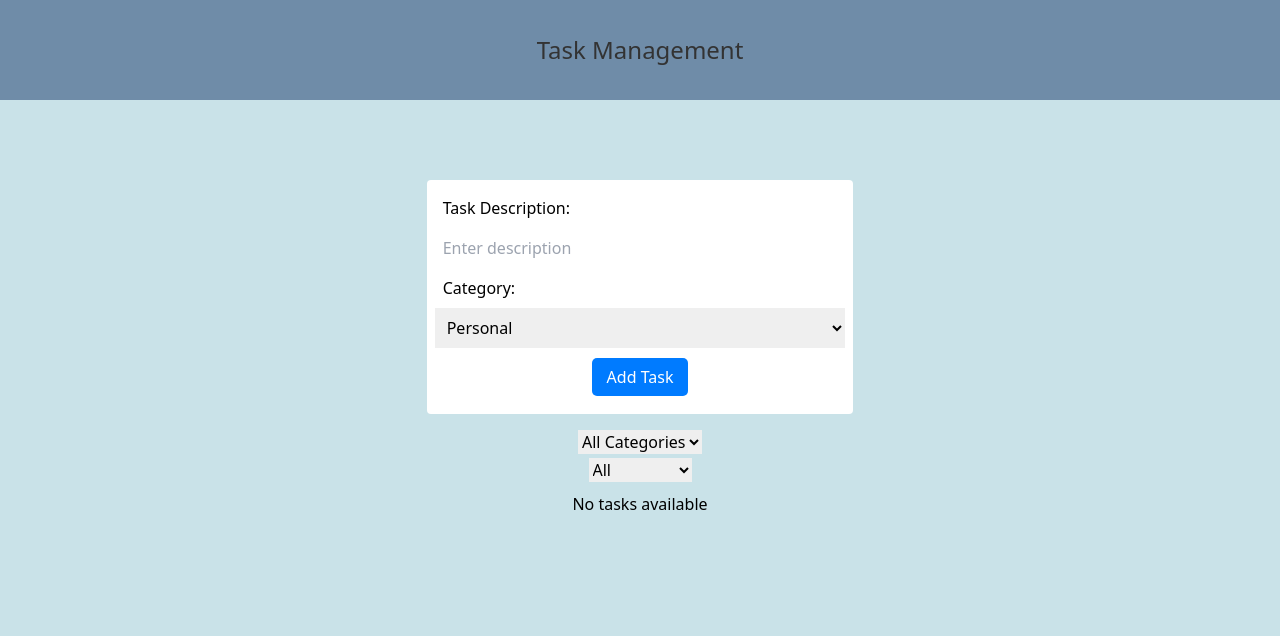
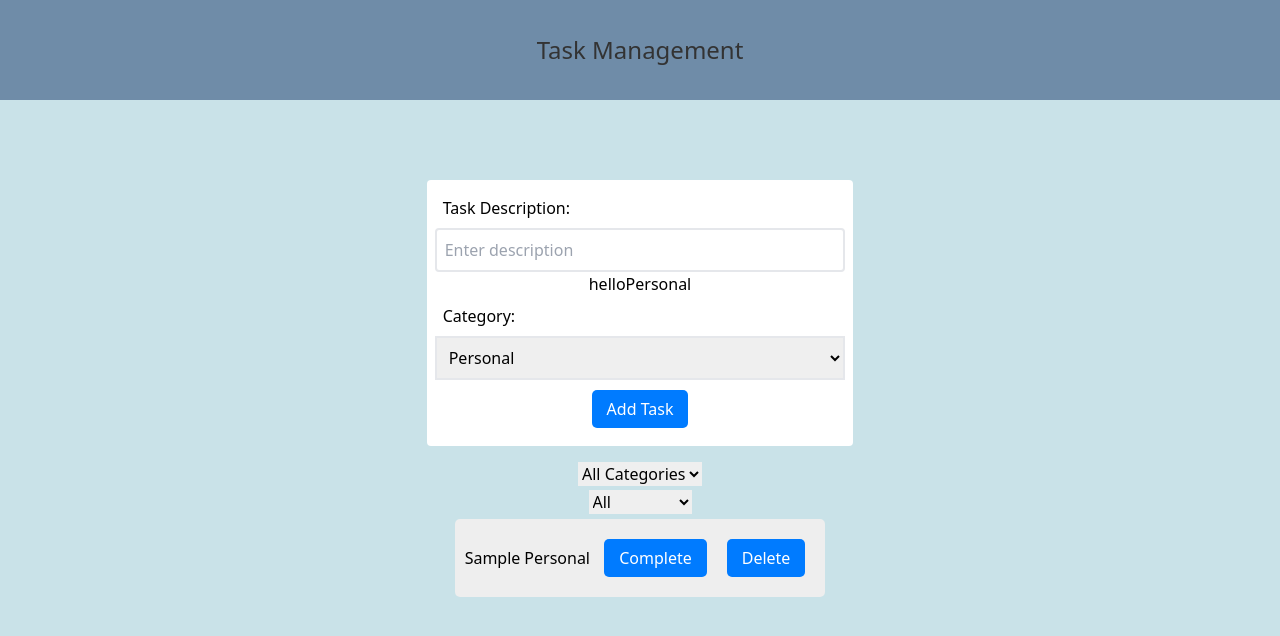
Before and after one commit to Nooah12/TMT, a Next.js app: page / in a window 1280 px wide. Both pictures are taken after typing "Sample" into the empty fields and a click on the button "Add Task". Shown: the top 636 px of the page. Built offline with nearby package versions, Linux system fonts and the light colour scheme.

Commit message:
more changes

```diff
--- a/src/app/page.tsx
+++ b/src/app/page.tsx
@@ -1,4 +1,89 @@
 'use client'
+import CategoryFilter from "@/components/CategoryFilter/CategoryFilter";
+import Header from "@/components/Header/Header";
+import StatusFilter from "@/components/StatusFilter/StatusFilter";
+import TaskInputForm from "@/components/TaskInputForm/TaskInputForm";
+import TaskList from "@/components/TaskList/TaskList";
+import { SetStateAction, useState } from "react";
+
+type Task = {
+  id: number;
+  description: string;
+  category: string;
+  status: string;
+  completed: boolean;
+};
+
+export default function Home() {
+  const [tasks, setTasks] = useState<Task[]>([]);
+  const [selectedCategory, setSelectedCategory] = useState('');
+  const [selectedStatus, setSelectedstatus] = useState('');
+
+  const categories = ['Personal', 'Work'];
+
+  const handleAddTask = (description: string, category: string, status: string) => {
+    const newTask = {
+      id: tasks.length + 1, // Generate a new ID
+      description,
+      category,
+      status,
+      completed: false, // Always false for new tasks
+    };
+    // Add the new task to the tasks array
+    setTasks([...tasks, newTask]);
+  };
+
+  // function för CategoryFilter o StatusFilter??
+  const handleCategoryChange = (category: string) => {
+    setSelectedCategory(category);
+    // category filtering logic here??
+  };
+
+  const handleStatusChange = (status: string) => {
+    setSelectedstatus(status);
+    // and status here??
+  };
+
+  // Add onCompleteTask and onDeleteTask functions??
+  const handleCompleteTask = (id: number) => {
+    const updatedTasks = tasks.map(task =>
+      task.id === id ? { ...task, completed: !task.completed } : task
+    );
+    setTasks(updatedTasks);
+  };
+
+  const handleDeleteTask = (id: number) => {
+    const updatedTasks = tasks.filter(task => task.id !== id);
+    setTasks(updatedTasks);
+  };
+
+// denna ok??
+  const filteredTasks = tasks.filter(task => {
+    const categoryMatches = selectedCategory ? task.category === selectedCategory : true;
+    const statusMatches = selectedStatus === 'completed' ? task.completed : selectedStatus === 'pending' ? !task.completed : true;
+    return categoryMatches && statusMatches;
+  });
+
+
+
+  return (
+    <>
+      <Header />
+    <main>
+      <TaskInputForm onAddTask={handleAddTask} />
+      <CategoryFilter categories={categories} selectedCategory={selectedCategory}
+        onChange={handleCategoryChange}
+      />
+      <StatusFilter selectedStatus={selectedStatus} onChange={handleStatusChange} />
+      <TaskList onCompleteTask={handleCompleteTask} onDeleteTask={handleDeleteTask} tasks={filteredTasks} />
+    </main>
+    </>
+  );
+}
+
+
+
+/* 'use client'
 import CategoryFilter from "@/components/CategoryFilter/CategoryFilter";
 import Header from "@/components/Header/Header";
 import StatusFilter from "@/components/StatusFilter/StatusFilter";
@@ -13,7 +98,7 @@ type Task = {
 };
 
 export default function Home() {
-  //const [tasks, setTasks]=useState('');
+  //const [tasks, setTasks]=useState<TaskType[] | null>(null)
   const [tasks, setTasks] = useState<Task[]>([]);
   const [selectedCategory, setSelectedCategory] = useState('');
   const [selectedStatus, setSelectedstatus] = useState('');
@@ -57,51 +142,8 @@ export default function Home() {
     </main>
     </>
   );
-}
+} */
 
-
-
-/* 'use client'
-import CategoryFilter from "@/components/CategoryFilter/CategoryFilter";
-import Header from "@/components/Header/Header";
-import StatusFilter from "@/components/StatusFilter/StatusFilter";
-import TaskInputForm from "@/components/TaskInputForm/TaskInputForm";
-import TaskList from "@/components/TaskList/TaskList";
-import { useState } from "react";
-
-type Task = {
-  id: number;
-  description: string;
-  category: string;
-};
-
-export default function Home() {
-  //const [tasks, setTasks]=useState('');
-  const [tasks, setTasks] = useState<Task[]>([]);
-
-  const handleAddTask = (description: string, category: string) => {
-    const newTask = {
-      id: tasks.length + 1, // Generate a new ID
-      description,
-      category,
-    };
-
-    // Add the new task to the tasks array
-    setTasks([...tasks, newTask]);
-  };
-
-  // function för CategoryFilter o StatusFilter??
-
-  return (
-    <>
-      <Header />
-      <TaskInputForm onAddTask={handleAddTask} />
-      <CategoryFilter />
-      <StatusFilter selectedStatus={""} onChange={""} />
-      <TaskList />
-    </>
-  );
-} */
 
 
 
--- a/src/components/CategoryFilter/CategoryFilter.tsx
+++ b/src/components/CategoryFilter/CategoryFilter.tsx
@@ -29,12 +29,13 @@ export default CategoryFilter; */
 'use client'
 
 type CategoryFilterProps = {
-  categories: string[]; // Array of categories to display in the dropdown
+  categories: string[]; // Array of categories to display in the dropdown (from page.tsx)
   selectedCategory: string;
-  onChange: (category: string) => void; // Callback to notify parent when category changes
+  onChange: (category: string) => void;
 };
 
 const CategoryFilter = ({ categories, selectedCategory, onChange }: CategoryFilterProps) => {
+  //categories = ['Personal', 'Work'];
   return (
     <select className="mb-1"
       value={selectedCategory}
@@ -42,7 +43,7 @@ const CategoryFilter = ({ categories, selectedCategory, onChange }: CategoryFilt
       role="combobox"  // Ensures we satisfy the 'getByRole' selector in tests
     >
       <option value="">All Categories</option>
-      {/* Dynamically render options based on the categories prop '*/}
+      {/* Dynamically render options based on the categories prop ?? something wrong?? '*/}
       {categories.map((category, index) => (
         <option key={index} value={category}>
           {category}
--- a/src/components/StatusFilter/StatusFilter.tsx
+++ b/src/components/StatusFilter/StatusFilter.tsx
@@ -12,7 +12,7 @@ const StatusFilter = ({ selectedStatus, onChange }:StatusFilterProps) => {
       onChange={(e) => onChange(e.target.value)} // called when a new option is selected, and it passes the selected value (completed, pending, or an empty string for "All") to the parent component.
       role="combobox"  // ensures we satisfy the 'getByRole' selector in tests?
     >
-      <option value="">All</option>
+      <option value="all">All</option>
       <option value="completed">Completed</option>
       <option value="pending">Pending</option>
     </select>
--- a/src/components/TaskInputForm/TaskInputForm.tsx
+++ b/src/components/TaskInputForm/TaskInputForm.tsx
@@ -8,7 +8,7 @@ type taskInputFormProps = {
 
 const taskInputForm = ({onAddTask}:taskInputFormProps) => {
   const [description, setDescription] = useState('');
-  const [category, setCategory] = useState('');
+  const [category, setCategory] = useState('Personal');
 
   const handleAddTask = () => {
     // Check if the description is valid
@@ -21,7 +21,6 @@ const taskInputForm = ({onAddTask}:taskInputFormProps) => {
 
     // Optionally reset form after submission
     setDescription('');
-    setCategory('');
   };
 
   return (
@@ -29,17 +28,18 @@ const taskInputForm = ({onAddTask}:taskInputFormProps) => {
       <div className="bg-white p-2 m-auto w-3/4 md:w-2/4 lg:w-1/3 2xl:w-1/4 rounded">
         <div className="flex flex-col text-start ">
           <label className="p-2" htmlFor="description">Task Description:</label>
-          <input className="p-2 border-solid rounded" value={description} id="description" placeholder="Enter description"
+          <input className="p-2 border-2 rounded" value={description} id="description" placeholder="Enter description"
             onChange={(e) => setDescription(e.target.value)} // Update description state
           />
         </div>
+        hello{category}
         <div className="flex flex-col text-start">
           <label className="p-2" htmlFor="category">Category:</label>
-          <select className="p-2" value={category} id="category" name="category"
+          <select className="p-2 border-2" value={category} id="category" name="category"
             onChange={(e) => setCategory(e.target.value)} // update category state
           >
-            <option value="Personal">Personal</option>
-            <option value="work">Work</option>
+            <option value="Personal">Personal</option> {/* behöver stort P för testet */}
+            <option value="Work">Work</option>
           </select>
         </div>
         <button onClick={handleAddTask}>Add Task</button>
--- a/src/components/TaskList/TaskList.tsx
+++ b/src/components/TaskList/TaskList.tsx
@@ -27,7 +27,6 @@ export default TaskList;
 
 import React from 'react';
 
-// Define the Task type
 type Task = {
   id: number;
   description: string;
@@ -35,28 +34,30 @@ type Task = {
   completed: boolean;
 };
 
-// Define the props type for TaskList
 type TaskListProps = {
   tasks?: Task[]; // Mark tasks as optional to avoid undefined issues
-  onCompleteTask: (id: number) => void;
+  onCompleteTask: (id: number) => void; // do I need id:number here?
   onDeleteTask: (id: number) => void;
 };
 
 const TaskList = ({ tasks = [], onCompleteTask, onDeleteTask }:TaskListProps) => {
   return (
+    <section>
       <ul>
         {tasks.length === 0 ? (
           <p>No tasks available</p>
         ) : (
           tasks.map((task) => (
             <li key={task.id}>
-            <span>{task.description}</span>
+              <span className='mr-1'>{task.description}</span>
+              <span>{task.category}</span> {/* Not working?? */}
               <button onClick={() => onCompleteTask(task.id)}>Complete</button>
               <button onClick={() => onDeleteTask(task.id)}>Delete</button>
             </li>
           ))
         )}
       </ul>
+    </section>
   );
 };
 
```
Lines whose indentation alone changed are shown as unchanged.
